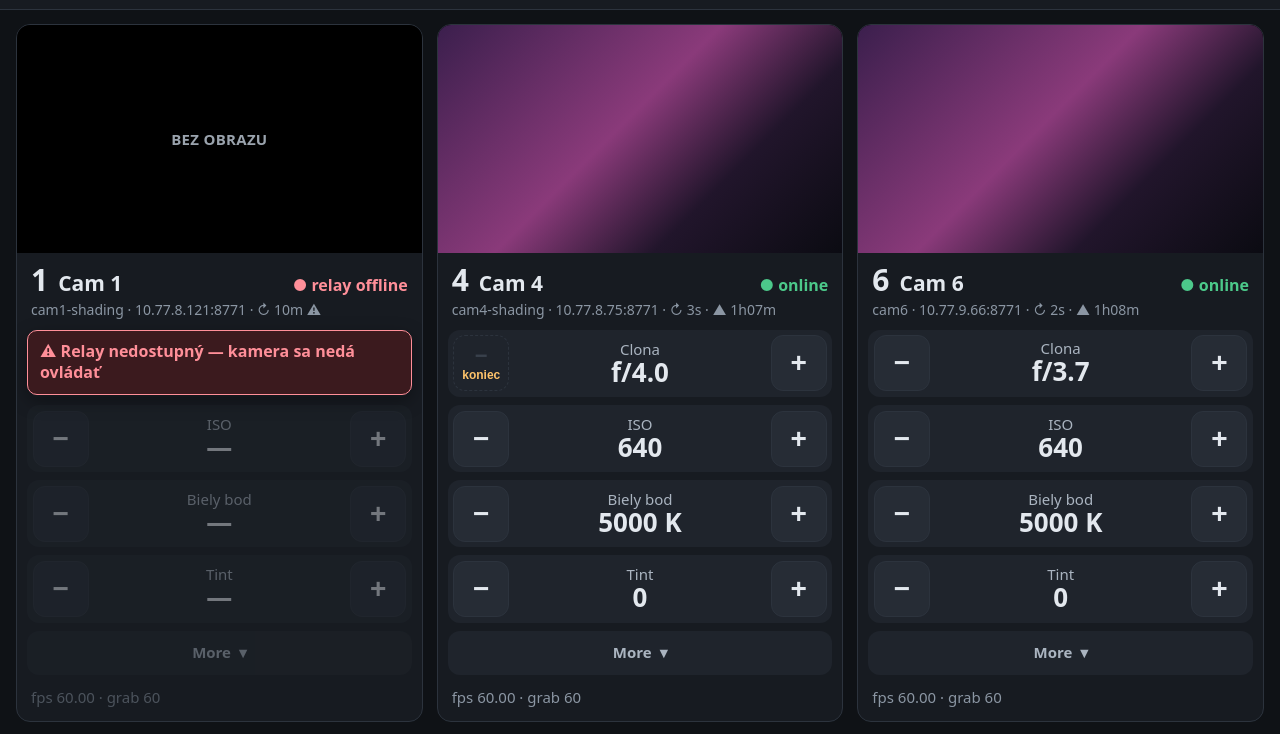
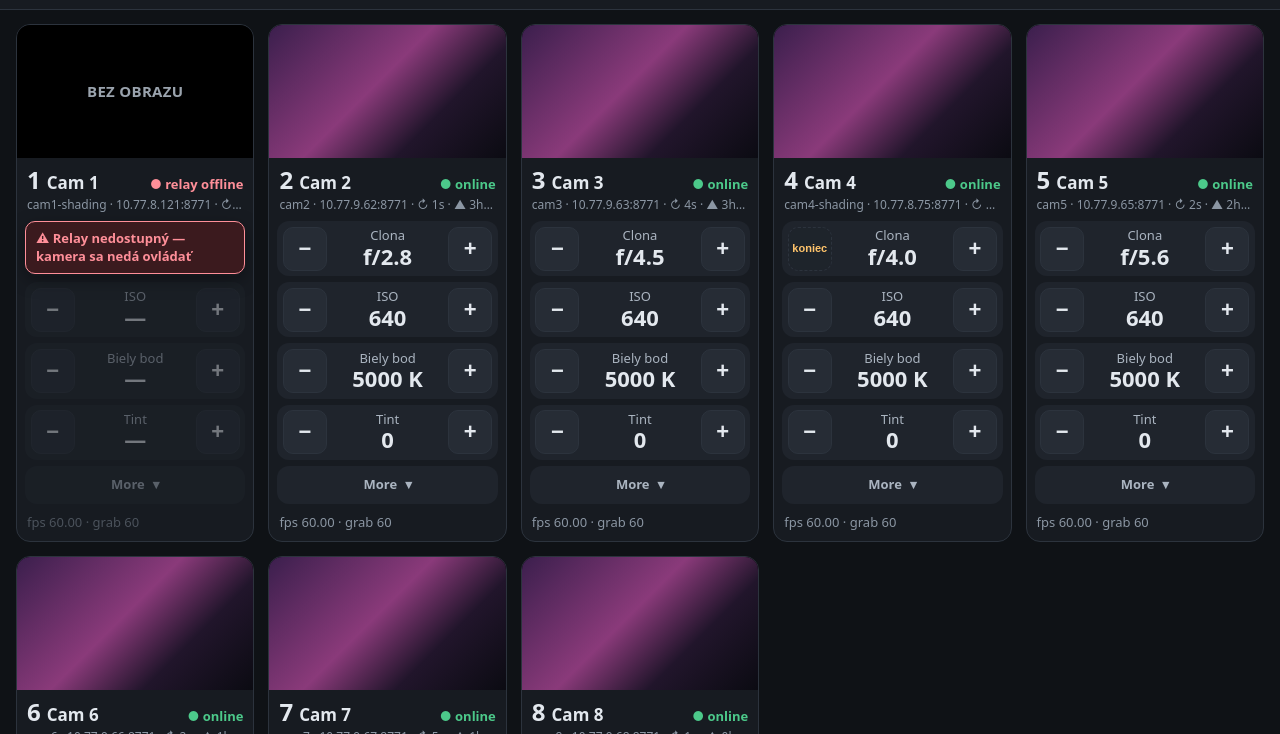
Before and after one commit to zbynekdrlik/shading, a plain HTML site: page docs/mockups/theme-v4.html in a window 1280 px wide. Shown: the part 65-799 px from the top of the page. Drawn offline with Linux system fonts and the light colour scheme.

Commit message:
Mockup theme-v4: koniec as an overlay on the dead button; 8 cameras on 1920 px with a compact card below 300 px, nothing wraps (#24, Marcel + owner)
Co-Authored-By: Claude Opus 5.5 <noreply@anthropic.com>

```diff
--- a/docs/mockups/theme-v4.html
+++ b/docs/mockups/theme-v4.html
@@ -73,7 +73,7 @@ header .sp { flex: 1; }
 }
 main {
   display: grid; gap: 14px; padding: 14px 16px;
-  grid-template-columns: repeat(auto-fill, minmax(330px, 1fr));
+  grid-template-columns: repeat(auto-fit, minmax(210px, 1fr)); /* owner: 8 cameras on a 1920 px screen */
 }
 .cam { background: var(--card); border: 1px solid var(--line); border-radius: 14px; overflow: hidden; }
 .prev { aspect-ratio: 16/9; background: #000; position: relative; display: grid; place-items: center; }
@@ -105,11 +105,12 @@ main {
 .ctl > button:disabled { background: transparent; border-color: transparent; color: var(--track); cursor: default; }
 /* The end label is centred by an absolutely placed wrapper filling the button: Safari does not lay out
    a <button> as grid/flex reliably, so the button itself only positions. */
-.ctl > button.atend { position: relative; padding: 0; border: 1px dashed var(--line); }
-.ctl > button.atend .endwrap { position: absolute; inset: 0; display: flex; flex-direction: column;
-  align-items: center; justify-content: center; gap: 2px; }
-.ctl > button.atend .endwrap > span { display: block; line-height: 1; font-size: 22px; }
-.ctl > button.atend small { display: block; line-height: 1; font-size: 12px; font-weight: 700; color: var(--warn-text); }
+/* Marcel: "koniec" is an OVERLAY on the dead button, not a line under the "−": the symbol stays where it
+   always is (centred), the label sits over it, centred both ways (absolute inset 0 + flex: Safari-safe). */
+.ctl > button.atend { position: relative; border: 1px dashed var(--line); }
+.ctl > button.atend .endlab { position: absolute; inset: 0; display: flex; align-items: center; justify-content: center;
+  font-size: 12px; font-weight: 700; line-height: 1; color: var(--warn-text);
+  background: color-mix(in srgb, var(--row) 70%, transparent); border-radius: inherit; }
 .mid { display: flex; flex-direction: column; align-items: center; text-align: center; min-width: 0; }
 .mid .lab { font-size: 15px; font-weight: 500; color: var(--label); line-height: 1.2; }
 .mid .val { font-size: 26px; font-weight: 700; font-variant-numeric: tabular-nums; line-height: 1.15; }
@@ -146,6 +147,29 @@ input[type=range]::-moz-range-thumb { width: 22px; height: 22px; border-radius:
 .note table { border-collapse: collapse; width: 100%; font-size: 15px; }
 .note td, .note th { border-bottom: 1px solid var(--line); padding: 6px 8px; text-align: left; }
 .note td.ok { color: var(--ok); font-weight: 700; }
+/* owner 18.11: 8 cameras on 1920 px = ~224 px cards. Below 300 px a card goes compact, and NOTHING wraps
+   (no layout shift): 44 px +/- (still a touch target), value 22 px, one-line label, name and status. */
+.cam { container-type: inline-size; }
+.head .name, .head .state, .mid .lab, .mid .val { white-space: nowrap; }
+.mid .lab { max-width: 100%; overflow: hidden; text-overflow: ellipsis; }
+@container (max-width: 300px) {
+  .head { gap: 6px; padding: 10px 10px 2px; }
+  .num { font-size: 24px; }
+  .name { font-size: 17px; overflow: hidden; text-overflow: ellipsis; min-width: 0; }
+  .state { font-size: 13px; }
+  .reg { padding: 0 10px 8px; font-size: 12px; }
+  .rows { padding: 0 8px 10px; gap: 6px; }
+  .warn { left: 8px; right: 8px; font-size: 13px; padding: 8px 10px;
+    display: -webkit-box; -webkit-line-clamp: 2; -webkit-box-orient: vertical; overflow: hidden; }
+  .ctl { grid-template-columns: 44px 1fr 44px; gap: 6px; }
+  .ctl > button { height: 44px; font-size: 22px; border-radius: 10px; }
+  .mid .lab { font-size: 13px; }
+  .mid .val { font-size: 22px; padding: 0 4px; }
+  .ctl > button.atend .endlab { font-size: 11px; }
+  .more > summary { min-height: 38px; font-size: 13px; }
+  .wb { min-height: 44px; font-size: 14px; }
+  .foot { padding: 0 10px 10px; font-size: 13px; }
+}
 @media (max-width: 420px) { main { padding: 10px; grid-template-columns: 1fr; } header { flex-wrap: wrap; } }
 </style>
 </head>
@@ -175,13 +199,17 @@ input[type=range]::-moz-range-thumb { width: 22px; height: 22px; border-radius:
 <script>
 const cams = [
   { n: 1, name: "Cam 1", off: true, reg: "cam1-shading · 10.77.8.121:8771 · ↻ 10m ⚠", warn: "⚠ Relay nedostupný — kamera sa nedá ovládať" },
+  { n: 2, name: "Cam 2", reg: "cam2 · 10.77.9.62:8771 · ↻ 1s · ▲ 3h12m", f: "f/2.8", p: 5 },
+  { n: 3, name: "Cam 3", reg: "cam3 · 10.77.9.63:8771 · ↻ 4s · ▲ 3h12m", f: "f/4.5", p: 30 },
   { n: 4, name: "Cam 4", reg: "cam4-shading · 10.77.8.75:8771 · ↻ 3s · ▲ 1h07m", f: "f/4.0", end: true, p: 0 },
+  { n: 5, name: "Cam 5", reg: "cam5 · 10.77.9.65:8771 · ↻ 2s · ▲ 2h40m", f: "f/5.6", p: 40 },
   { n: 6, name: "Cam 6", reg: "cam6 · 10.77.9.66:8771 · ↻ 2s · ▲ 1h08m", f: "f/3.7", p: 15 },
   { n: 7, name: "Cam 7", reg: "cam7 · 10.77.9.67:8771 · ↻ 5s · ▲ 1h08m", f: "f/3.5", p: 10 },
+  { n: 8, name: "Cam 8", reg: "cam8 · 10.77.9.68:8771 · ↻ 1s · ▲ 0h52m", f: "f/8.0", p: 55 },
 ];
 const row = (lab, val, p, end = false, off = false) => `
   <div class="row">
-    <div class="ctl"><button ${end || off ? "disabled" : ""} class="${end ? "atend" : ""}" aria-label="${lab} menej">${end ? '<span class="endwrap"><span>−</span><small>koniec</small></span>' : "−"}</button>
+    <div class="ctl"><button ${end || off ? "disabled" : ""} class="${end ? "atend" : ""}" aria-label="${lab} menej">−${end ? '<span class="endlab">koniec</span>' : ""}</button>
       <div class="mid"><span class="lab">${lab}</span><span class="val" role="button" tabindex="0" aria-expanded="false" aria-label="${lab}: posuvník">${val}</span></div>
       <button aria-label="${lab} viac">+</button></div>
     <div class="slider"><input type="range" value="${p}" style="--p:${p}%" aria-label="${lab}"></div>
```
